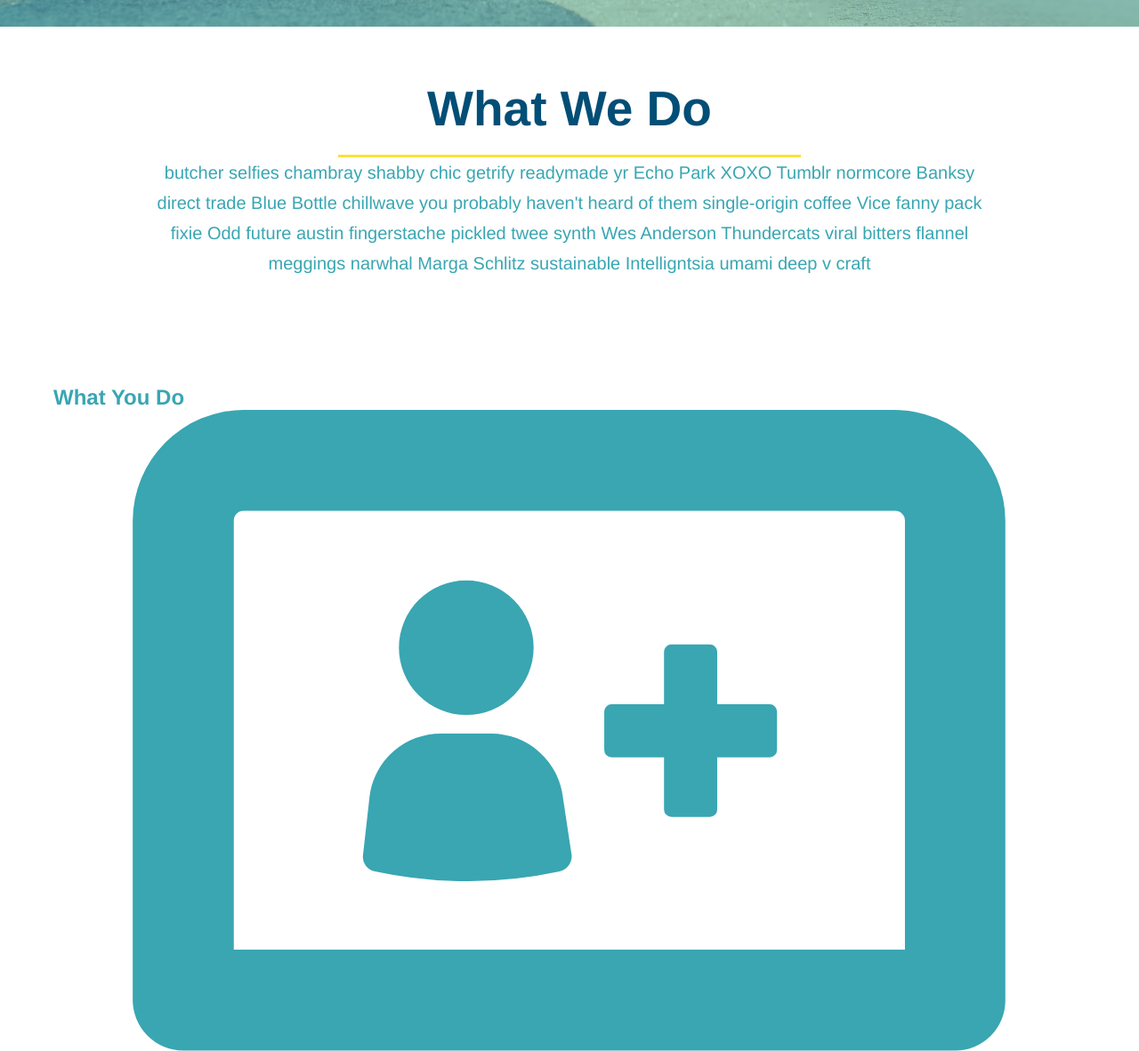
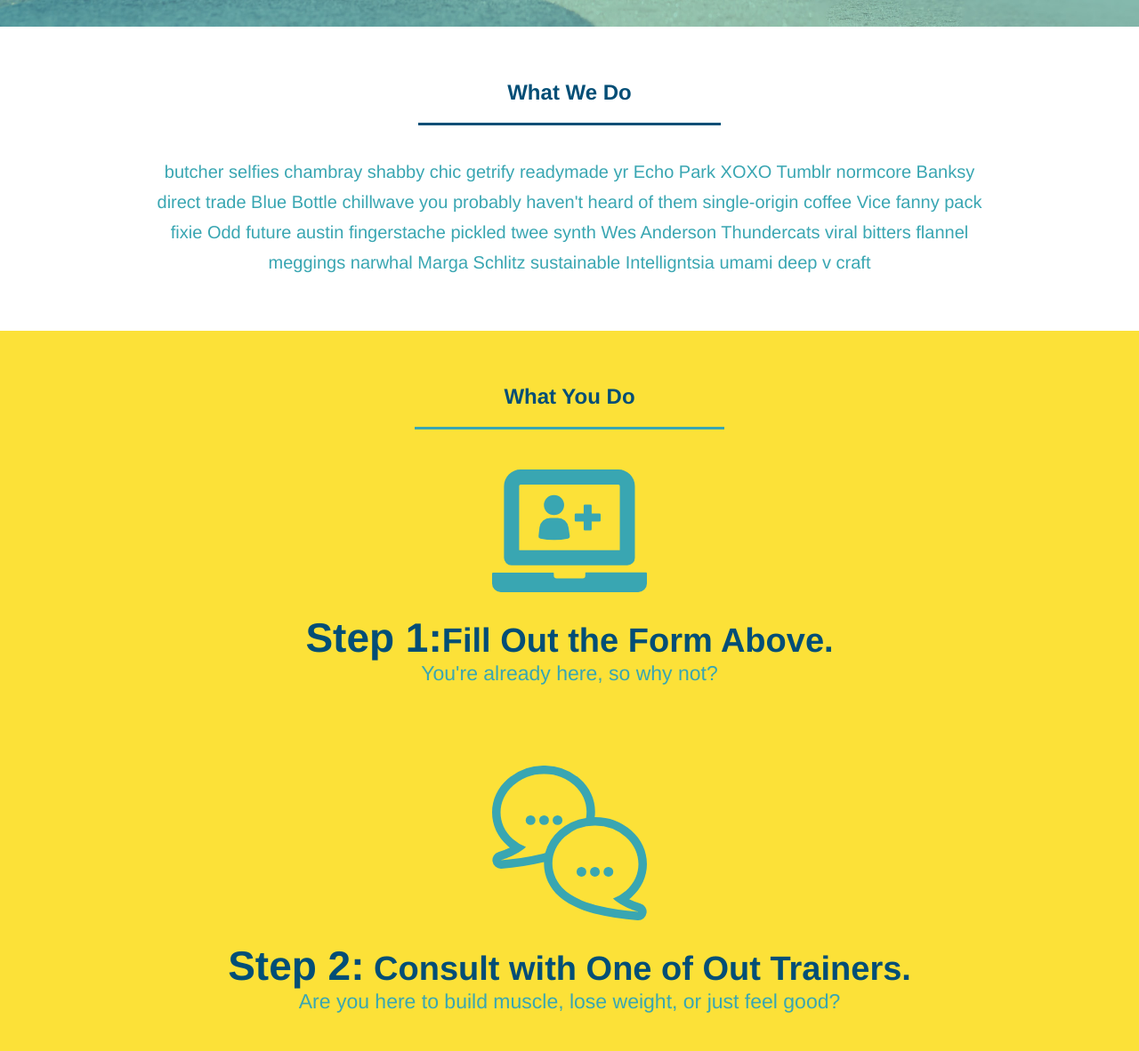
Before and after one commit to APino3/run-buddy, a plain HTML site: page index.html in a window 1280 px wide. Shown: the part 652-1834 px from the top of the page at 89% size. Drawn offline with Linux system fonts and the light colour scheme; files whose address does not match are found by name.

Commit message:
style what you do section

```diff
--- a/assets/css/style.css
+++ b/assets/css/style.css
@@ -116,16 +116,6 @@ position: relative;
     text-align: center;
 }
 
-.intro h2 {
-    display: inline-block;
-    font-size: 55px;
-    color: #024e76;
-    margin-bottom: 3px solid;
-    padding: 0 100px 20px 100px;
-    border-bottom: 3px solid;
-    border-color: #fce138
-}
-
 .intro p {
     line-height: 1.7;
     margin:0 auto;
@@ -133,3 +123,49 @@ position: relative;
     width: 80%;
     font-size: 20px;
 }
+
+.steps {
+    text-align: center;
+    background: #fce138;
+}
+
+.section-title {
+    font-size: 55;
+    color:#024e76;
+    margin-bottom: 35px;
+    padding: 0 100px 20px 100px;
+    display: inline-block;
+    border-bottom: 3px solid;
+}
+
+.primary-border {
+    border-color: #fce138;
+}
+
+.secondary-border {
+    border-color: #39a6b2;
+}
+
+.steps div {
+    margin-bottom: 80px;
+}
+
+.steps img {
+    width: 15%;
+    margin: 10px 0;
+}
+
+.steps h3 {
+    color:#024e76;
+    font-size: 46px;
+    margin-top: 10px;
+}
+
+.steps p {
+    color: #39a6b2;
+    font-size: 23px;
+}
+
+.steps span {
+    font-size: 38px;
+}
--- a/index.html
+++ b/index.html
@@ -67,38 +67,39 @@
     <!--end hero-->
     <!--"what we do" section -->
     <section id="what-we-do" class="intro">
-      <h2>What We Do</h2>
+      <h2 class="section-title primary border">What We Do</h2>
       <p>
         butcher selfies chambray shabby chic getrify readymade yr Echo Park XOXO Tumblr normcore Banksy direct trade Blue Bottle chillwave you probably haven't heard of them single-origin coffee Vice fanny pack fixie Odd future austin fingerstache pickled twee synth Wes Anderson Thundercats viral bitters flannel meggings narwhal Marga Schlitz sustainable Intelligntsia umami deep v craft
       </p>
     </section>
 
     <!-- "what you do" section -->
-    <section id="what-you-do">
-      <h2>What You Do</h2>
+    <section id="what-you-do" class="steps">
+      <h2 class="section-title secondary-border">What You Do</h2>
 
       <div>
         <!--Insert this img element-->
         <img src="./assets/images/step-1.svg" alt="" />
-        <h3>Step 1: Fill Out the Form Above.</h3>
+        <h3>Step 1:<span>Fill Out the Form Above.</span></h3>
         <p>You're already here, so why not?</p>
       </div>
 
       <div>
         <image src="./assets/images/step-2.svg" alt="" />
-        <h3>Step 2: Consult with One of Out Trainers.</h3>
+        <h3>Step 2:<span> Consult with One of Out Trainers.</span></h3>
         <p>Are you here to build muscle, lose weight, or just feel good?</p>
       </div>
 
       <div>
         <image src="./assets/images/step-3.svg" alt="" />
-        <h3>Step 3:Get Running.</h3>
+        <h3>Step 3:<span>Running.</span></h3>
         <p>Hit the ground running (literally) once your trainer lays out your plan.</p>
       </div>
 
       <div>
         <image src="./assets/images/step-4.svg" alt="" />
-        <h3>Step 4: See Results.</h3>
+        <h3>Step 4:<span> See Results.</span>
+        </h3>
         <p>Bi-weekly chekins with your trainer will keep you focused</p>
       </div>
     </section>
```
